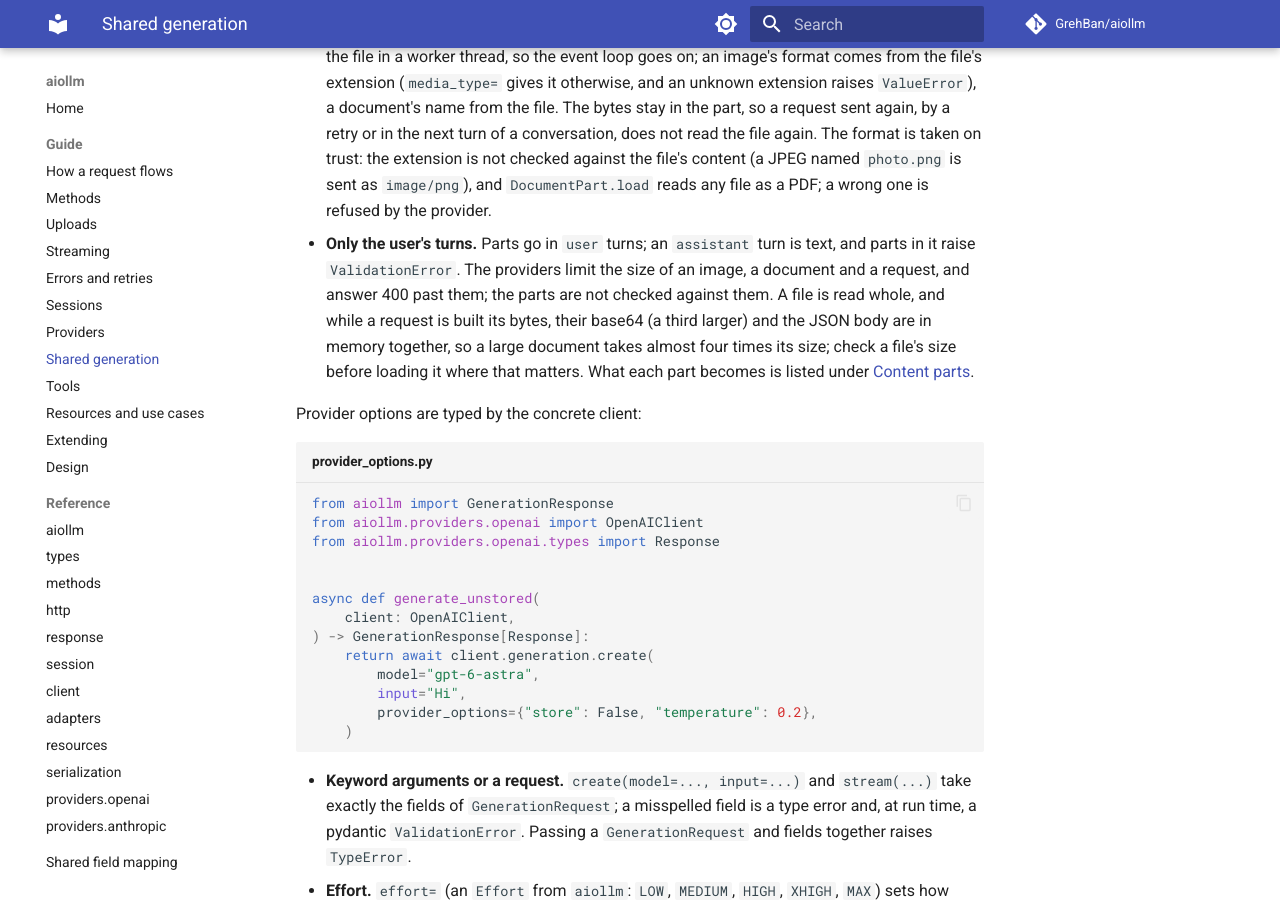
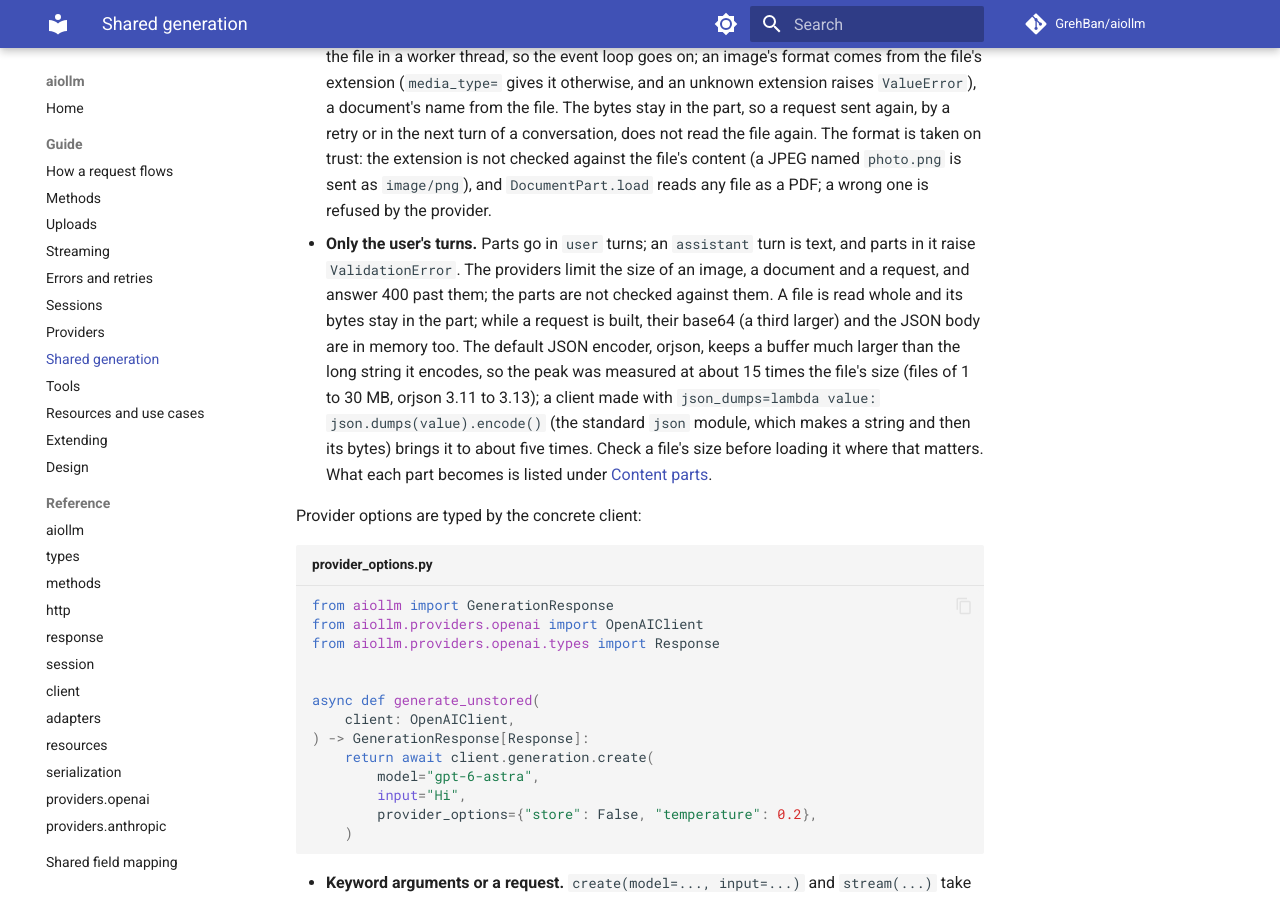
Before and after one commit to GrehBan/ai_api, an MkDocs documentation site: the page built from docs/guide/generation.md, in a window 1280 px wide and 900 px high, scrolled down 1924 px. Built offline with MkDocs 1.6.1 and Material for MkDocs 9.7.7, drawn with Linux system fonts in a browser that asks for light colours; comment, search, counter and statistics services are not loaded.

Commit message:
Guide: measured memory peak of a loaded file
The peak while a request with a loaded file is built was measured with
tracemalloc and the process's committed memory (10 MB part through
client.generation.create to a local server): about 15 times the file
with the default orjson encoder, which keeps a buffer much larger than
a long string it encodes (1 to 30 MB, orjson 3.11 to 3.13), and about
4.7 times with the standard json module given as json_dumps. The guide
said almost four times, which was a count of copies, not a measurement.

Co-Authored-By: Claude Opus 5.5 <noreply@anthropic.com>

```diff
--- a/docs/guide/generation.md
+++ b/docs/guide/generation.md
@@ -74,7 +74,7 @@ async def describe(
 
 - **Bytes or a URL.** An `ImagePart` or a `DocumentPart` holds the file's bytes, sent inline in base64, or a URL the provider downloads it from, exactly one of them. `ImagePart(data=..., media_type="image/png")` takes bytes already in memory; JPEG, PNG, GIF and WebP are the formats both providers take. A document is a PDF; `DocumentPart(data=..., filename=...)` names it: OpenAI's `filename` (`document.pdf` otherwise) and Anthropic's `title`.
 - **Reading a file.** `await ImagePart.load(path)` and `await DocumentPart.load(path)` read the file in a worker thread, so the event loop goes on; an image's format comes from the file's extension (`media_type=` gives it otherwise, and an unknown extension raises `ValueError`), a document's name from the file. The bytes stay in the part, so a request sent again, by a retry or in the next turn of a conversation, does not read the file again. The format is taken on trust: the extension is not checked against the file's content (a JPEG named `photo.png` is sent as `image/png`), and `DocumentPart.load` reads any file as a PDF; a wrong one is refused by the provider.
-- **Only the user's turns.** Parts go in `user` turns; an `assistant` turn is text, and parts in it raise `ValidationError`. The providers limit the size of an image, a document and a request, and answer 400 past them; the parts are not checked against them. A file is read whole, and while a request is built its bytes, their base64 (a third larger) and the JSON body are in memory together, so a large document takes almost four times its size; check a file's size before loading it where that matters. What each part becomes is listed under [Content parts](../unification.md#content-parts).
+- **Only the user's turns.** Parts go in `user` turns; an `assistant` turn is text, and parts in it raise `ValidationError`. The providers limit the size of an image, a document and a request, and answer 400 past them; the parts are not checked against them. A file is read whole and its bytes stay in the part; while a request is built, their base64 (a third larger) and the JSON body are in memory too. The default JSON encoder, orjson, keeps a buffer much larger than the long string it encodes, so the peak was measured at about 15 times the file's size (files of 1 to 30 MB, orjson 3.11 to 3.13); a client made with `json_dumps=lambda value: json.dumps(value).encode()` (the standard `json` module, which makes a string and then its bytes) brings it to about five times. Check a file's size before loading it where that matters. What each part becomes is listed under [Content parts](../unification.md#content-parts).
 
 Provider options are typed by the concrete client:
 
```
